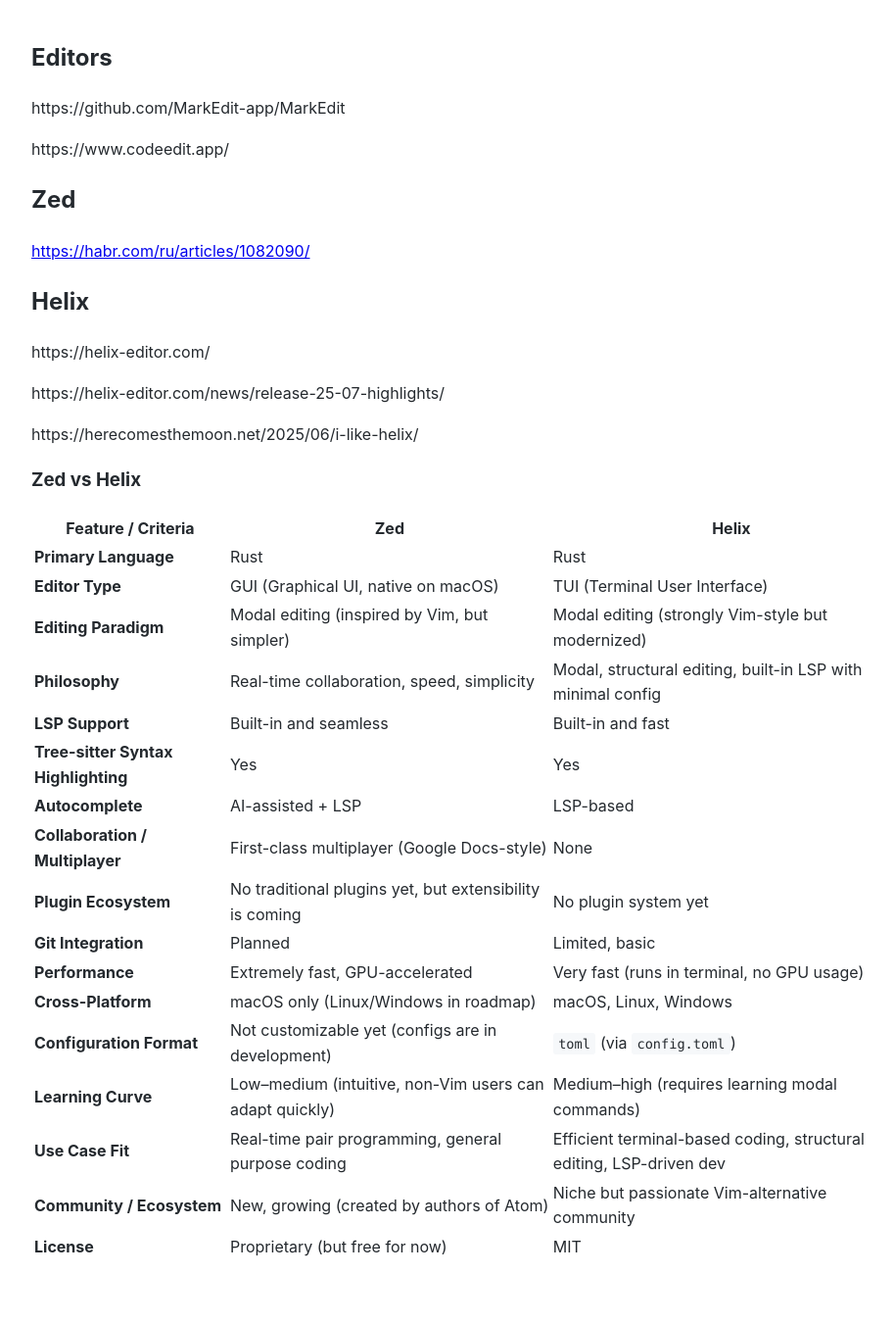
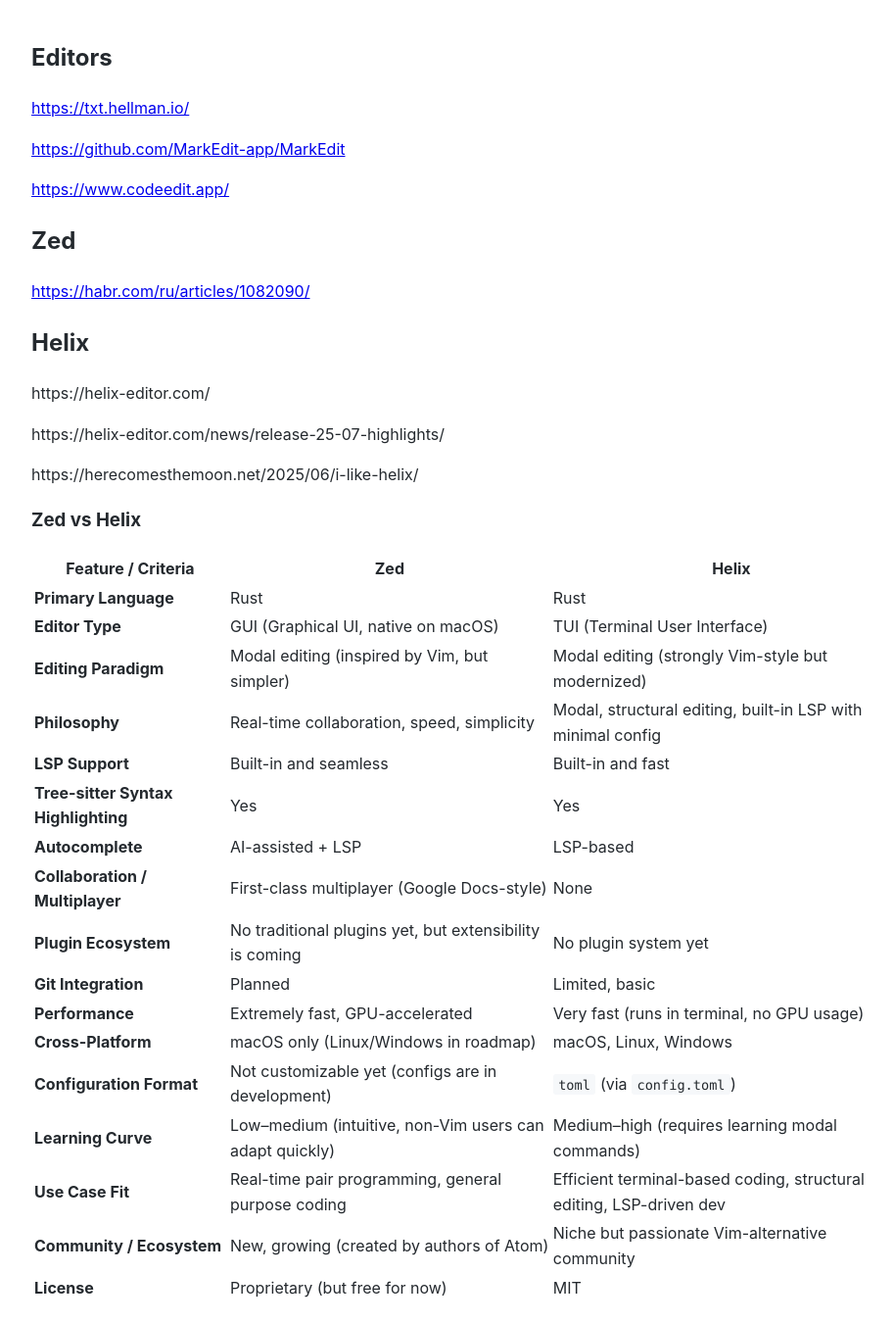
Before and after one commit to Michael-Lubinsky/michael-lubinsky.github.com, a Jekyll site: the page built from editors/editors.md, in a window 1280 px wide. Shown: the whole page at 98% size, without its empty margins (158-1071 px from the left). Built offline with Jekyll 4.4.1, drawn with Linux system fonts in a browser that asks for light colours; our own code applies the rules of GitHub Pages for plain Markdown files; before the commit the page ends 1309 px from its top, so only the background shows below that.

Commit message:
Update editors list with new links and remove duplicates
Removed duplicate links and added new editor links.

```diff
--- a/editors/editors.md
+++ b/editors/editors.md
@@ -1,7 +1,10 @@
 ## Editors
-https://github.com/MarkEdit-app/MarkEdit
 
-https://www.codeedit.app/
+<https://txt.hellman.io/>
+
+<https://github.com/MarkEdit-app/MarkEdit>
+
+<https://www.codeedit.app/>
 
 ## Zed
 <https://habr.com/ru/articles/1082090/>
```
